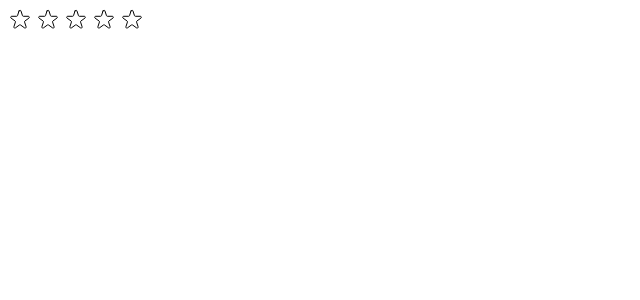
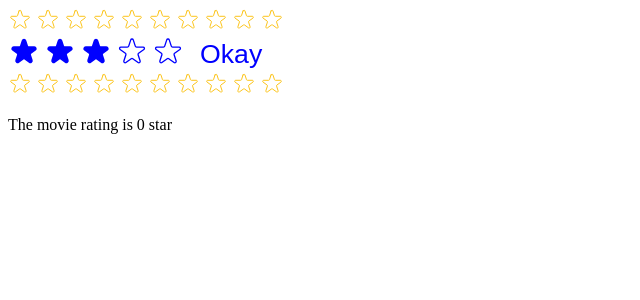
Before and after one commit to amittam104/usePopcorn, a React (Create React App) app: page / in a window 1280 px wide. Shown: the top 300 px of the page, without its empty margins (0-640 px from the left). Built offline with nearby package versions, Linux system fonts and the light colour scheme.

Commit message:
chore: update rating component

```diff
--- a/src/StarRating.js
+++ b/src/StarRating.js
@@ -12,55 +12,70 @@ const ratingStartContainer = {
   gap: "4px",
 };
 
-const TextStyle = {
-  lineHeight: "1",
-  margin: "0",
-};
-
-const startStyle = {
-  width: "24px",
-  height: "24px",
-};
-
-export default function StarRating({ maxRating = 5 }) {
-  const [rating, setRating] = useState(0);
+export default function StarRating({
+  maxRating = 5,
+  size = "24",
+  color = "#fcc419",
+  messages = [],
+  className = "",
+  defaultRating = 0,
+  onRating,
+}) {
+  const [rating, setRating] = useState(defaultRating);
   const [tempRating, SetTempRating] = useState(0);
 
-  // function handleRating() {
-  //   setRating();
-  // }
+  const TextStyle = {
+    lineHeight: "1",
+    margin: "0",
+    color,
+    fontSize: `${size / 1.2}px`,
+    fontFamily: "sans-serif",
+  };
+
+  function handleSetRating(rating) {
+    setRating(rating);
+    onRating(rating);
+  }
 
   return (
-    <div style={ratingContainerStyle}>
+    <div style={ratingContainerStyle} className={className}>
       <div style={ratingStartContainer}>
         {Array.from({ length: maxRating }, (_, i) => (
           <Star
-            onRate={() => setRating(i + 1)}
+            onRate={() => handleSetRating(i + 1)}
             isRated={tempRating ? tempRating >= i + 1 : rating >= i + 1}
             onMouseIn={() => SetTempRating(i + 1)}
             onMouseOut={() => SetTempRating(0)}
+            color={color}
+            size={size}
           />
         ))}
       </div>
-      <p style={TextStyle}>{tempRating || rating || ""}</p>
+      <p style={TextStyle}>
+        {messages.length === maxRating
+          ? messages[tempRating ? tempRating - 1 : rating - 1]
+          : tempRating || rating || ""}
+      </p>
     </div>
   );
 }
 
-function Star({ onRate, isRated, onMouseIn, onMouseOut }) {
+function Star({ onRate, isRated, onMouseIn, onMouseOut, color, size }) {
+  const startStyle = {
+    width: `${size}px`,
+    height: `${size}px`,
+    color,
+  };
+
   return (
-    <div
-      style={startStyle}
-      onClick={onRate}
-      onMouseEnter={onMouseIn}
-      onMouseLeave={onMouseOut}
-    >
+    <div onClick={onRate} onMouseEnter={onMouseIn} onMouseLeave={onMouseOut}>
       {isRated ? (
         <svg
           xmlns="http://www.w3.org/2000/svg"
           viewBox="0 0 20 20"
-          fill="#000"
-          stroke="#000"
+          fill={color}
+          stroke={color}
+          style={startStyle}
         >
           <path d="M9.049 2.927c.3-.921 1.603-.921 1.902 0l1.07 3.292a1 1 0 00.95.69h3.462c.969 0 1.371 1.24.588 1.81l-2.8 2.034a1 1 0 00-.364 1.118l1.07 3.292c.3.921-.755 1.688-1.54 1.118l-2.8-2.034a1 1 0 00-1.175 0l-2.8 2.034c-.784.57-1.838-.197-1.539-1.118l1.07-3.292a1 1 0 00-.364-1.118L2.98 8.72c-.783-.57-.38-1.81.588-1.81h3.461a1 1 0 00.951-.69l1.07-3.292z" />
         </svg>
@@ -69,7 +84,8 @@ function Star({ onRate, isRated, onMouseIn, onMouseOut }) {
           xmlns="http://www.w3.org/2000/svg"
           fill="none"
           viewBox="0 0 24 24"
-          stroke="#000"
+          stroke={color}
+          style={startStyle}
         >
           <path
             strokeLinecap="round"
--- a/src/index.js
+++ b/src/index.js
@@ -1,13 +1,32 @@
-import React from "react";
+import React, { useState } from "react";
 import ReactDOM from "react-dom/client";
 // import "./index.css";
 // import App from "./App";
 import StarRating from "./StarRating";
 
+function Test() {
+  const [movieRating, setMovieRating] = useState(0);
+  return (
+    <div>
+      <StarRating maxRating={10} onRating={setMovieRating} />
+      <p>The movie rating is {movieRating} star</p>
+    </div>
+  );
+}
+
 const root = ReactDOM.createRoot(document.getElementById("root"));
 root.render(
   <React.StrictMode>
     {/* <App /> */}
-    <StarRating maxRating={5} />
+    <StarRating maxRating={10} />
+    <StarRating
+      maxRating={5}
+      size="32"
+      color="blue"
+      messages={["Terrible", "Bad", "Okay", "Good", "Amazing"]}
+      className="test"
+      defaultRating={3}
+    />
+    <Test />
   </React.StrictMode>
 );
```
